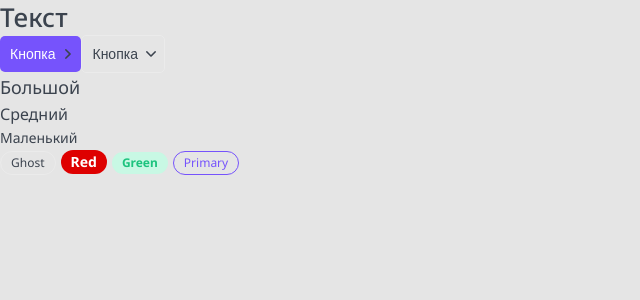
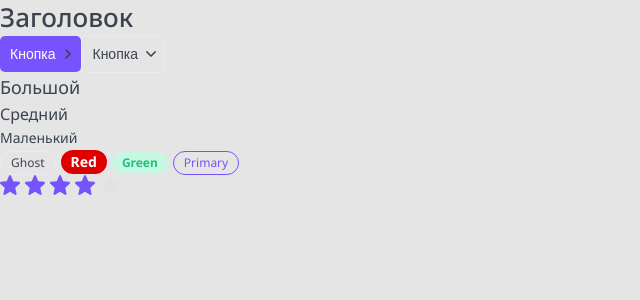
Before and after one commit to Nurbolot0225/top-app, a Next.js app: page / in a window 1280 px wide. Shown: the top 300 px of the page, without its empty margins (0-640 px from the left). Built offline with nearby package versions, Linux system fonts and the light colour scheme.

Commit message:
A rating component has been added, and this component is available on the keyboard

```diff
--- /dev/null
+++ b/components/Rating/Rating.module.css
@@ -0,0 +1,11 @@
+.filled svg {
+    fill: var(--primary);
+}
+
+.star svg {
+    margin-right: 5px;
+}
+
+.editable {
+    cursor: pointer;
+}
--- /dev/null
+++ b/components/Rating/Rating.tsx
@@ -0,0 +1,63 @@
+import { RatingProps } from './Rating.props';
+import styles from './Rating.module.css';
+import cn from 'classnames';
+import StarIcon  from './star.svg';
+import { useEffect, useState, KeyboardEvent } from 'react';
+
+
+export const Rating = ({ isEditable = false, rating, setRating, ...props}: RatingProps): JSX.Element => {
+    const [ratingArray, setRatingArray] = useState<JSX.Element[]>(new Array(5).fill(<></>));
+
+    useEffect(() => {
+        constructRating(rating);
+    }, [rating]);
+
+    const constructRating = (currentRating: number) => {
+        const updateedArray = ratingArray.map((r: JSX.Element, i: number) => {
+            return (
+                <span
+                    className={cn(styles.star, {
+                        [styles.filled]: i < currentRating,
+                        [styles.editable]: isEditable
+                    })}
+                    onMouseEnter={() => changeDisplay(i + 1)}
+                    onMouseLeave={() => changeDisplay(rating)}
+                    onClick={() => onClick(i + 1)}
+                >
+                    <StarIcon
+                        tabIndex={isEditable ? 0 : -1}
+                        onKeyDown={(e: KeyboardEvent<SVGElement>) => isEditable && handleSpace(i + 1, e)}
+                    />
+                </span>
+            );
+        });
+        setRatingArray(updateedArray);
+    };
+
+    const changeDisplay = (i: number) => {
+        if (!isEditable) {
+            return;
+        }
+        constructRating(i);
+    };
+
+    const onClick = (i: number) => {
+        if (!isEditable || !setRating) {
+            return;
+        }
+        setRating(i);
+    };
+
+    const handleSpace = (i: number, e: KeyboardEvent<SVGElement>) => {
+        if (e.code != 'Space' || !setRating) {
+            return;
+        }
+        setRating(i);
+    };
+
+    return (
+        <div {...props}>
+            {ratingArray.map((r, i) => (<span key={i}>{r}</span>))}
+        </div>
+    );
+};
--- a/components/index.ts
+++ b/components/index.ts
@@ -2,3 +2,4 @@
 export * from './Button/Button';
 export * from './P/P';
 export * from './Tag/Tag';
+export * from './Rating/Rating';
--- a/declaration.d.ts
+++ b/declaration.d.ts
@@ -1,6 +1,6 @@
 declare module "*.module.css";
 declare module "classnames";
 declare module "*.svg" {
-    const content: any
+    const content: React.FunctionComponent<React.SVGAttributes<SVGAElement>>;
     export default content;
 }
--- a/pages/index.tsx
+++ b/pages/index.tsx
@@ -1,11 +1,13 @@
-import React from "react";
-import { Button, Htag, P, Tag } from "../components";
+import React, { useState } from "react";
+import { Button, Htag, P, Rating, Tag } from "../components";
 
 export default function Home(): JSX.Element {
+	const [rating, setRating] = useState<number>(4);
+
 	return (
 		<>
-      <Htag tag='h1'>Текст</Htag>
-      <Button apperance='primary' arrow='right'>Кнопка</Button>
+			<Htag tag='h1'>Заголовок</Htag>
+			<Button apperance='primary' arrow='right' >Кнопка</Button>
 			<Button apperance='ghost' arrow='down'>Кнопка</Button>
 			<P size="l">Большой</P>
 			<P>Средний</P>
@@ -14,6 +16,7 @@
 			<Tag size="m" color="red">Red</Tag>
 			<Tag size="s" color="green">Green</Tag>
 			<Tag color="primary">Primary</Tag>
+			<Rating rating={rating} isEditable setRating={setRating}/>
 		</>
 	);
 }
```
Also changed, not shown: components/Rating/Rating.props.ts (added, +7 -0 lines), components/Rating/star.svg (added), pages/_app.tsx (indentation only). Lines whose indentation alone changed are shown as unchanged.
